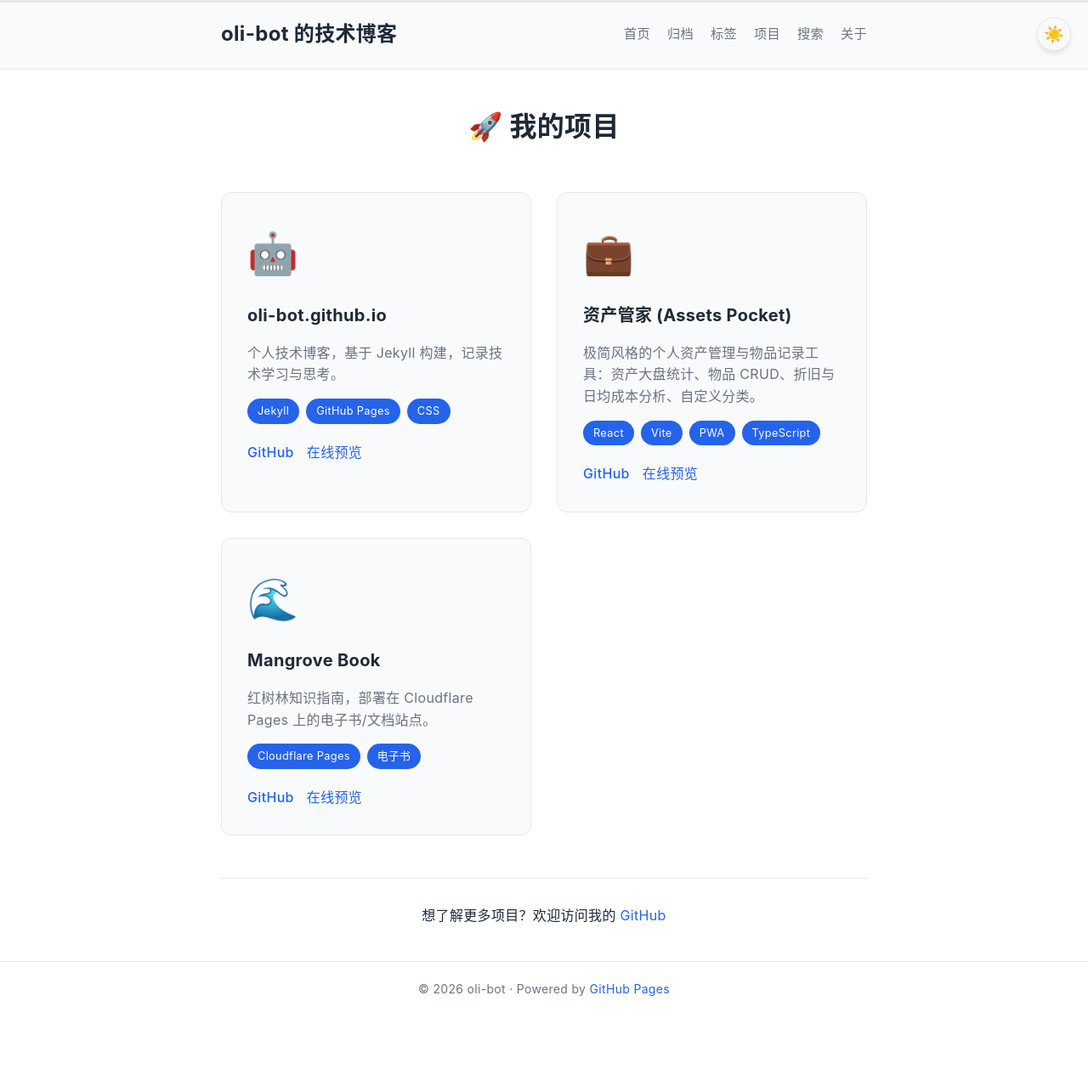
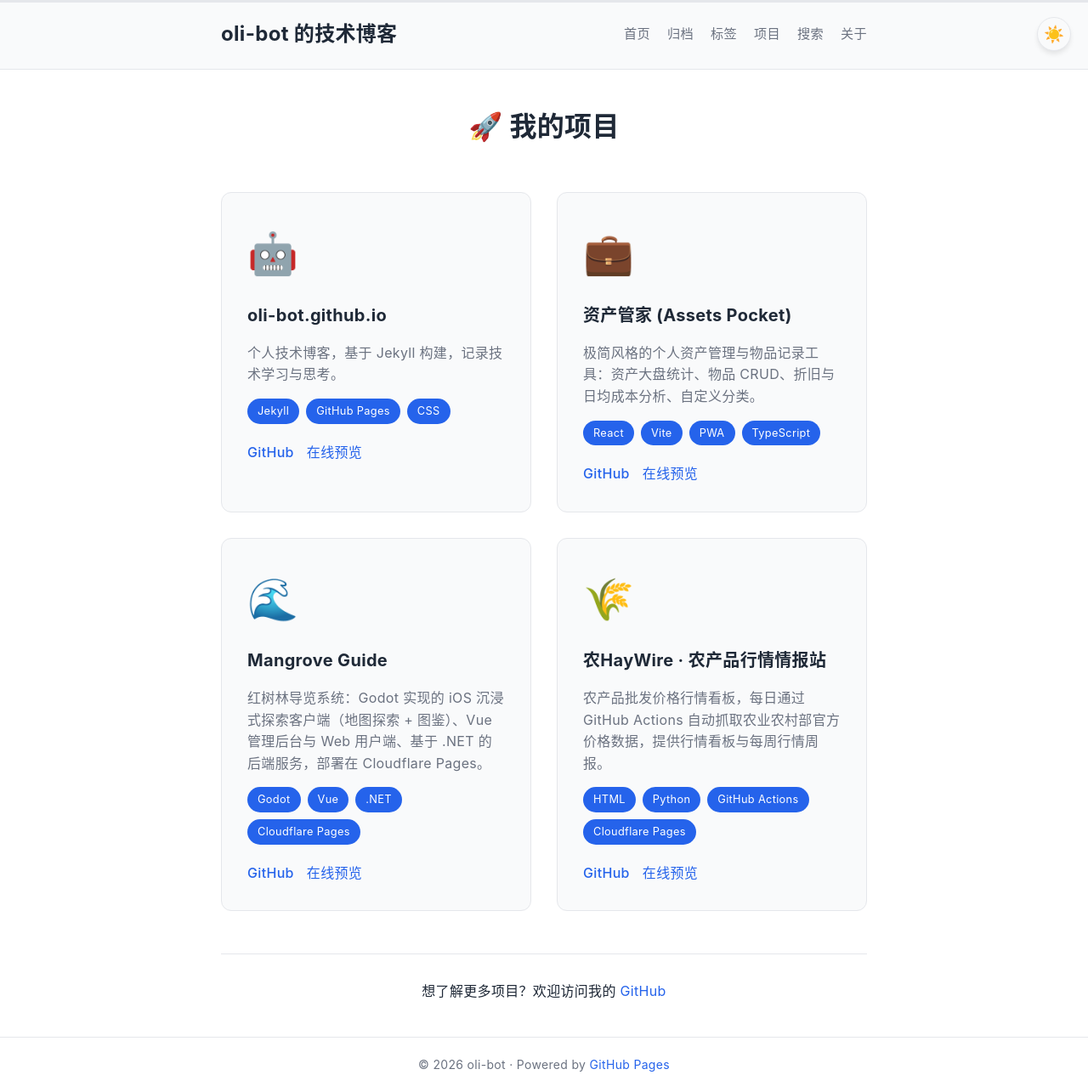
Before and after one commit to oli-bot/oli-bot.github.io, a Jekyll site: the page built from projects.html, in a window 1280 px wide. Shown: the whole page at 85% size. Built offline with Jekyll 4.4.1, drawn with Linux system fonts in a browser that asks for light colours; before the commit the page ends 1196 px from its top, so only the background shows below that.

Commit message:
feat: 项目页面新增农HayWire 并修正 Mangrove Guide 项目信息
- 新增农HayWire 农产品行情情报站项目卡片（HTML/Python/GitHub Actions/Cloudflare Pages）
- 修正 Mangrove Guide 项目描述与链接：原描述误为"电子书/文档站点"，实际为红树林导览系统（Godot iOS 客户端 + Vue 后台/Web 用户端 + .NET 后端）；GitHub 链接由不存在的 mangrove-book 更正为 mangrove_guide

Co-Authored-By: Claude <noreply@anthropic.com>

```diff
--- a/projects.html
+++ b/projects.html
@@ -42,15 +42,33 @@ permalink: /projects/
 
     <article class="project-card">
       <div class="project-icon">🌊</div>
-      <h3 class="project-title">Mangrove Book</h3>
-      <p class="project-description">红树林知识指南，部署在 Cloudflare Pages 上的电子书/文档站点。</p>
+      <h3 class="project-title">Mangrove Guide</h3>
+      <p class="project-description">红树林导览系统：Godot 实现的 iOS 沉浸式探索客户端（地图探索 + 图鉴）、Vue 管理后台与 Web 用户端、基于 .NET 的后端服务，部署在 Cloudflare Pages。</p>
       <div class="project-tags">
+        <span class="project-tag">Godot</span>
+        <span class="project-tag">Vue</span>
+        <span class="project-tag">.NET</span>
         <span class="project-tag">Cloudflare Pages</span>
-        <span class="project-tag">电子书</span>
       </div>
       <div class="project-links">
-        <a href="https://github.com/oli-bot/mangrove-book" class="project-link">GitHub</a>
+        <a href="https://github.com/oli-bot/mangrove_guide" class="project-link">GitHub</a>
         <a href="https://mangrove-guide.pages.dev" class="project-link">在线预览</a>
+      </div>
+    </article>
+
+    <article class="project-card">
+      <div class="project-icon">🌾</div>
+      <h3 class="project-title">农HayWire · 农产品行情情报站</h3>
+      <p class="project-description">农产品批发价格行情看板，每日通过 GitHub Actions 自动抓取农业农村部官方价格数据，提供行情看板与每周行情周报。</p>
+      <div class="project-tags">
+        <span class="project-tag">HTML</span>
+        <span class="project-tag">Python</span>
+        <span class="project-tag">GitHub Actions</span>
+        <span class="project-tag">Cloudflare Pages</span>
+      </div>
+      <div class="project-links">
+        <a href="https://github.com/oli-bot/haywire-cn" class="project-link">GitHub</a>
+        <a href="https://haywire-cn.pages.dev/" class="project-link">在线预览</a>
       </div>
     </article>
 
```
